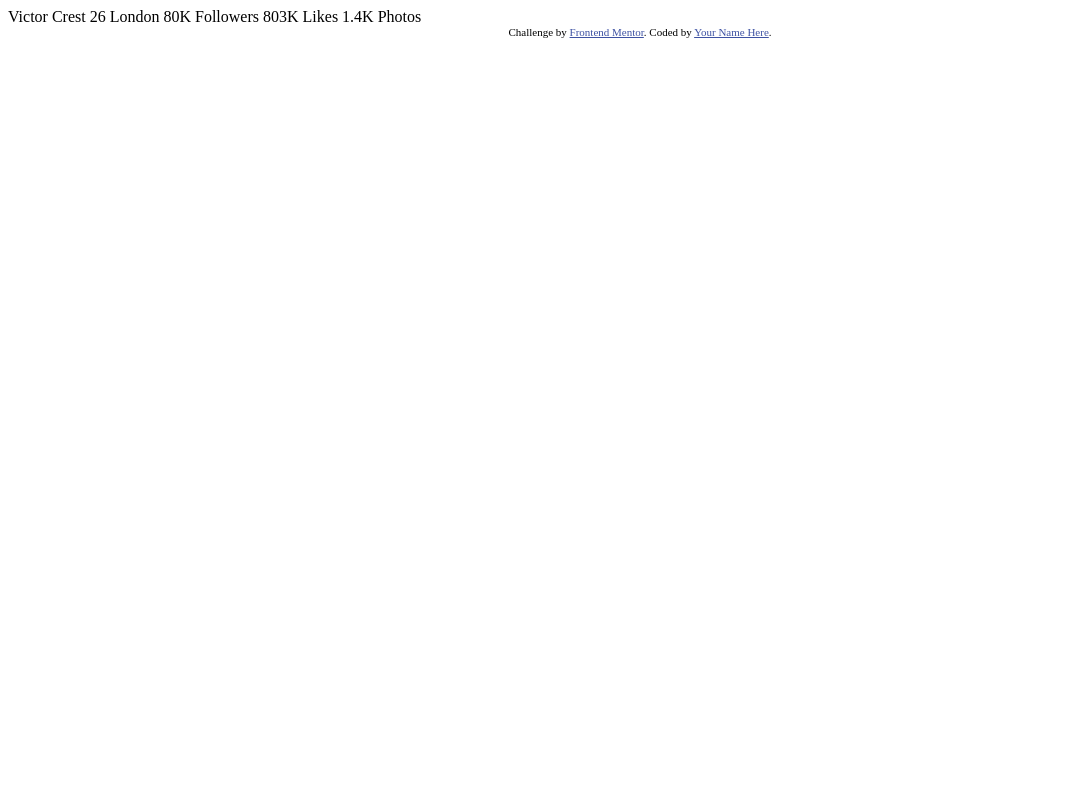
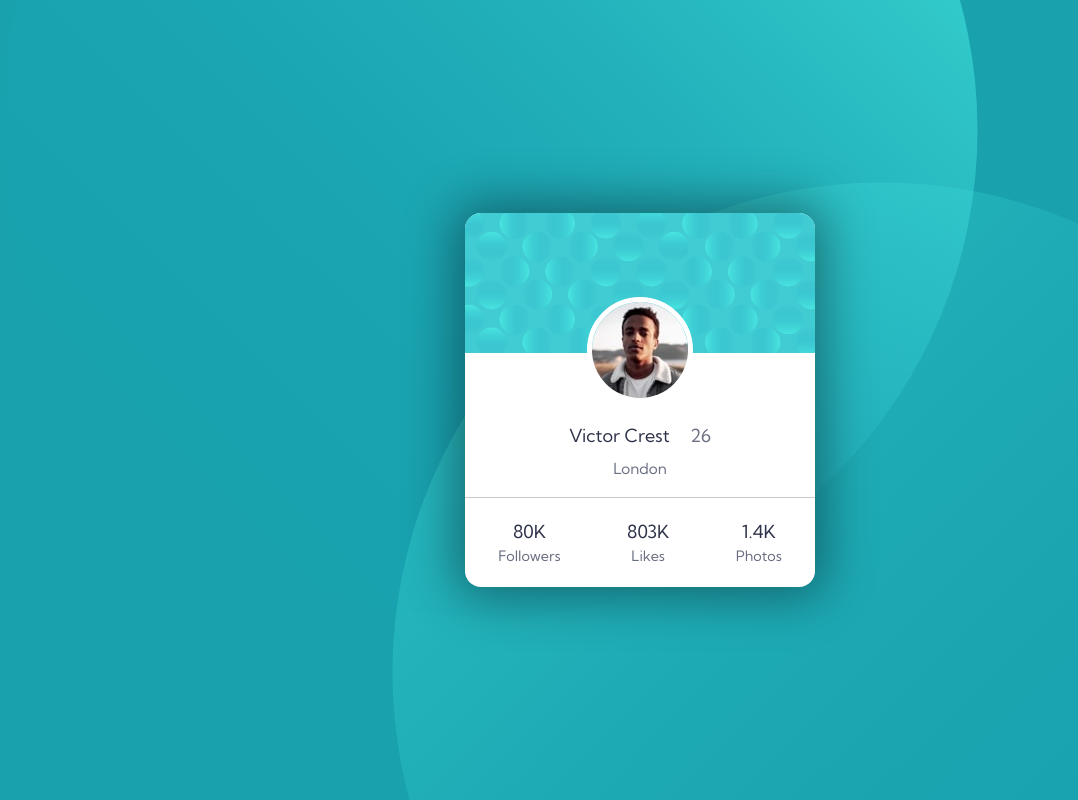
Before and after one commit to MashTwo/profile-card-component, a plain HTML site: page website/index.html in a window 1280 px wide. Shown: the whole page, without its empty margins (0-1078 px from the left). Drawn offline with Linux system fonts and the light colour scheme.

Commit message:
Final build

```diff
--- a/website/assets/css/theme.css
+++ b/website/assets/css/theme.css
@@ -2,3 +2,132 @@
 *   Design by Frontend mentor (frontendmentor.io)
 *   Code by Ashley Bradley (ashleybradley.co.uk)
 */
+
+/*
+*   Variables
+*/
+:root {
+    /* Colours : Primary */
+    --dark-cyan: hsl(185, 75%, 39%);
+    --very-dark-blue: hsl(229, 23%, 23%);
+    --grayish-blue: hsl(227, 10%, 46%);
+
+    /* Colours : Neutral */
+    --dark-gray: hsl(0, 0%, 59%);
+    --light-gray: hsl(0, 0%, 79%);
+    --white: hsl(0, 0%, 100%);
+}
+
+/*
+*   Globals
+*/
+*, *::before, *::after {
+    box-sizing: border-box;
+    margin: 0;
+    padding: 0;
+}
+
+body {
+    font-size: 1.125rem;
+    font-family: 'Kumbh Sans', sans-serif;
+    background: url('../images/bg-pattern-top.svg') left 0em top -20em no-repeat,
+                url('../images/bg-pattern-bottom.svg') right -5em bottom -20em no-repeat,
+                var(--dark-cyan);
+}
+
+@media (max-width: 48em) {
+    body {
+        background: url('../images/bg-pattern-top.svg') left -35em top -30em no-repeat,
+                url('../images/bg-pattern-bottom.svg') right -30em bottom -30em no-repeat,
+                var(--dark-cyan);
+    }
+}
+
+/*
+*   Typography
+*/
+h1 {
+    font-size: 1.125rem;
+    font-weight: 400;
+}
+
+h1,
+.figure {
+    color: var(--very-dark-blue);
+}
+
+.name,
+.age {
+    display: inline-block;
+}
+
+.age,
+.location,
+.figure-name {
+    color: var(--grayish-blue);
+}
+
+.name {
+    margin-right: 1rem;
+}
+
+.location {
+    font-size: 0.95rem;
+    margin-top: 0.75rem;
+}
+
+.figure-name {
+    font-size: 0.9rem;
+    margin-top: 0.25rem;
+}
+
+
+/*
+*   Structure
+*/
+.container {
+    display: flex;
+    justify-content: center;
+    align-items: center;
+    height: 100vh
+}
+
+.card {
+    background-color: var(--white);
+    border-radius: 1rem;
+    height: 374px;
+    width: 350px;
+    overflow: hidden;
+    text-align: center;
+    box-shadow: 0px 0px 50px 10px rgba(0,0,0,0.4);
+    -webkit-box-shadow: 0px 0px 50px 10px rgba(0,0,0,0.4);
+    -moz-box-shadow: 0px 0px 50px 10px rgba(0,0,0,0.4);
+}
+
+.profile-banner {
+    background-image: url('../images/bg-pattern-card.svg');
+    height: 140px;
+    width: 350px;
+}
+
+.profile {
+    position: relative;
+    height: 200px;
+}
+
+.profile-image {
+    margin: -3.5rem 0 1rem;
+}
+
+.profile-image img {
+    border: 5px solid var(--white);
+    border-radius: 50%;
+}
+
+.profile-stats {
+    display: flex;
+    justify-content: space-around;
+    align-items: center;
+    border-top: 1px solid var(--light-gray);
+    height: 89px;
+}
--- a/website/index.html
+++ b/website/index.html
@@ -2,34 +2,53 @@
 <html lang="en">
 <head>
   <meta charset="UTF-8">
-  <meta name="viewport" content="width=device-width, initial-scale=1.0"> <!-- displays site properly based on user's device -->
+  <meta name="viewport" content="width=device-width, initial-scale=1.0">
 
   <link rel="icon" type="image/png" sizes="32x32" href="./images/favicon-32x32.png">
 
+  <!-- Google fonts -->
+  <link rel="preconnect" href="https://fonts.gstatic.com">
+  <link href="https://fonts.googleapis.com/css2?family=Kumbh+Sans:wght@400;700&display=swap" rel="stylesheet">
+
+  <!-- Theme CSS -->
+  <link rel="stylesheet" href="./assets/css/theme.css">
+
   <title>Frontend Mentor | Profile card component</title>
-
-  <!-- Feel free to remove these styles or customise in your own stylesheet 👍 -->
-  <style>
-    .attribution { font-size: 11px; text-align: center; }
-    .attribution a { color: hsl(228, 45%, 44%); }
-  </style>
 </head>
 <body>
-  Victor Crest
-  26
-  London
+  <div class="container">
+    <div class="card">
+      <div class="profile-banner"></div>
 
-  80K
-  Followers
+      <div class="profile">
+        <div class="profile-image">
+          <img src="./assets/images/image-victor.jpg" alt="Male smiling at camera with mountains in background">
+        </div>
 
-  803K
-  Likes
+        <div class="profile-details">
+          <h1 class="name">Victor Crest</h1>
+          <p class="age">26</p>
+          <p class="location">London</p>
+        </div>
+      </div>
 
-  1.4K
-  Photos
-  <div class="attribution">
-    Challenge by <a href="https://www.frontendmentor.io?ref=challenge" target="_blank">Frontend Mentor</a>.
-    Coded by <a href="#">Your Name Here</a>.
+      <div class="profile-stats">
+        <div>
+          <p class="figure">80K</p>
+          <p class="figure-name">Followers</p>
+        </div>
+
+        <div>
+          <p class="figure">803K</p>
+          <p class="figure-name">Likes</p>
+        </div>
+
+        <div>
+          <p class="figure">1.4K</p>
+          <p class="figure-name">Photos</p>
+        </div>
+      </div>
+    </div>
   </div>
 </body>
 </html>
```
Also changed, not shown: 2 other files.
